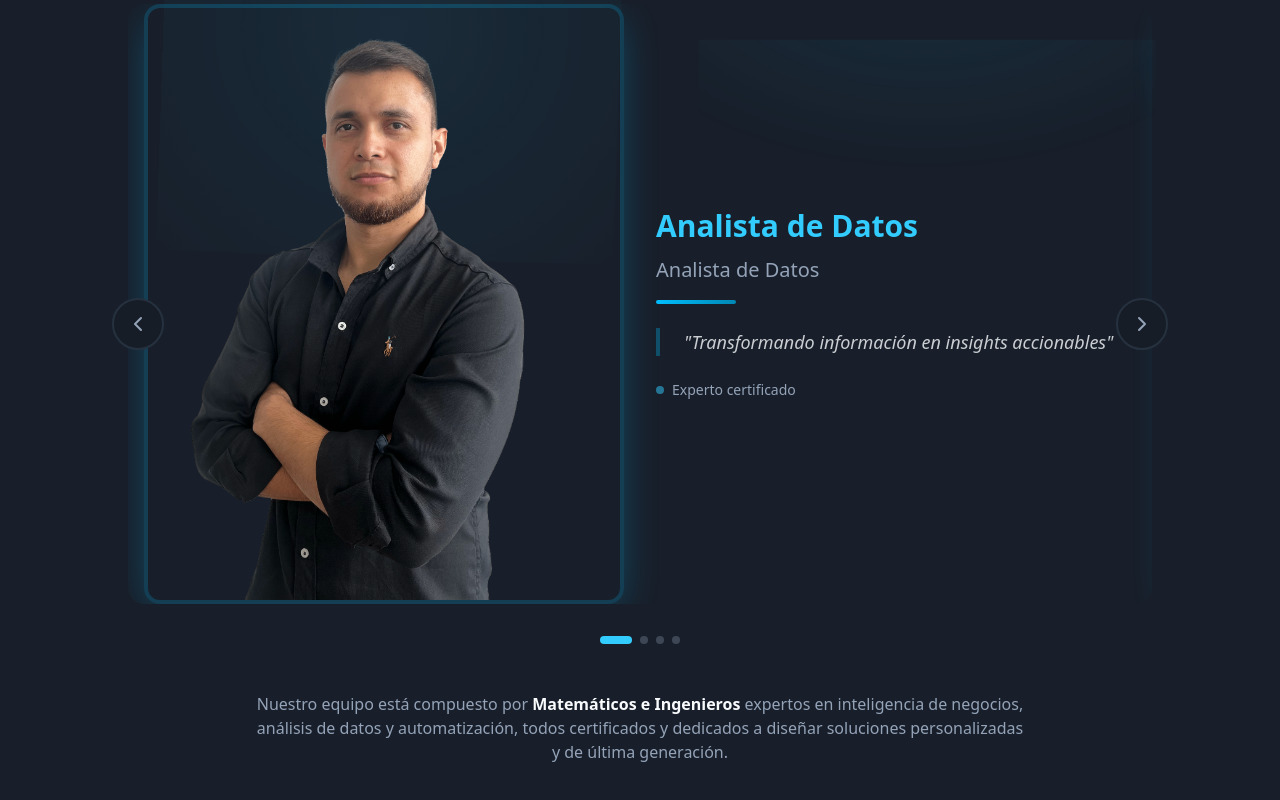
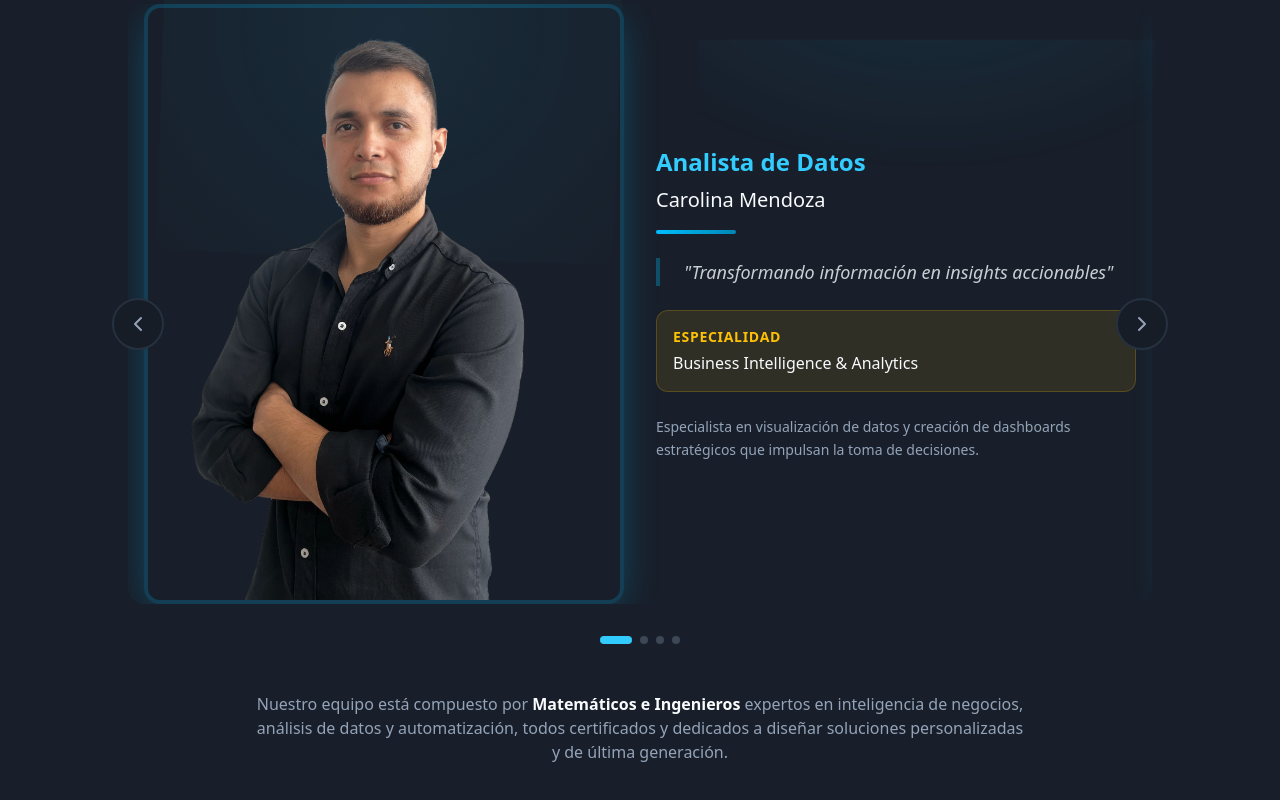
Before and after one commit to desarrollo-01-arar/data-pro-redesign-23581, a React (Vite) app: page / in a window 1280 px wide. Shown: the part 7113-7913 px from the top of the page. Built offline with nearby package versions, Linux system fonts and the light colour scheme; the HTML template or start-up script is replaced by a standard one.

Commit message:
Update team member profiles

```diff
--- a/src/components/AboutUs.tsx
+++ b/src/components/AboutUs.tsx
@@ -9,25 +9,32 @@ import ingenieroAutomatizacion from "@/assets/team/ingeniero-automatizacion.png"
 export const AboutUs = () => {
   const [currentSlide, setCurrentSlide] = useState(0);
   const team = [{
-    name: "Analista de Datos",
     role: "Analista de Datos",
+    name: "Carolina Mendoza",
     image: analistaDatos,
-    quote: "Transformando información en insights accionables"
+    quote: "Transformando información en insights accionables",
+    specialty: "Business Intelligence & Analytics",
+    description: "Especialista en visualización de datos y creación de dashboards estratégicos que impulsan la toma de decisiones."
   }, {
-    name: "Consultor ERP",
-    role: "Consultor ERP, Inteligencia de Negocio",
+    role: "Consultor ERP",
+    name: "Andrés Patiño",
     image: consultorErp,
-    quote: "Optimizando procesos empresariales con tecnología"
+    quote: "Optimizando procesos empresariales con tecnología",
+    specialty: "Siesa EE & Inteligencia de Negocio",
+    description: "Experto en implementación y optimización de sistemas ERP con enfoque en eficiencia operacional."
   }, {
-    name: "Coordinador Mesa de Ayuda",
-    role: "Coordinador Mesa Ayuda",
+    role: "Coordinador Mesa de Ayuda",
+    name: "Diego Ramírez",
     image: coordinadorMesa,
-    quote: "Soporte técnico de excelencia para tu empresa"
+    quote: "Soporte técnico de excelencia para tu empresa",
+    specialty: "Soporte Técnico & Servicio al Cliente"
   }, {
-    name: "Ingeniero de Automatización",
     role: "Ingeniero de Automatización",
+    name: "Laura Gómez",
     image: ingenieroAutomatizacion,
-    quote: "Automatizando procesos para maximizar eficiencia"
+    quote: "Automatizando procesos para maximizar eficiencia",
+    specialty: "RPA & Automatización de Procesos",
+    description: "Desarrolladora de soluciones de automatización que reducen tiempos y costos operativos significativamente."
   }];
   const nextSlide = () => {
     setCurrentSlide(prev => (prev + 1) % team.length);
@@ -127,24 +134,35 @@ export const AboutUs = () => {
                       {/* Info side */}
                       <div className="space-y-6 text-center md:text-left">
                         <div>
-                          <h4 className="text-3xl font-bold mb-3 text-primary dark:text-primary-glow">
+                          <h4 className="text-2xl font-bold mb-2 text-primary dark:text-primary-glow">
+                            {member.role}
+                          </h4>
+                          <p className="text-xl text-foreground mb-4">
                             {member.name}
-                          </h4>
-                          <p className="text-xl text-muted-foreground mb-4">
-                            {member.role}
                           </p>
-                          <div className="h-1 w-20 bg-gradient-primary mx-auto md:mx-0 rounded-full" />
+                          <div className="h-1 w-20 bg-gradient-primary mx-auto md:mx-0 rounded-full mb-4" />
                         </div>
 
                         <blockquote className="text-lg italic text-foreground/80 border-l-4 border-primary/30 pl-6">
                           "{member.quote}"
                         </blockquote>
 
-                        {/* Decorative element */}
-                        <div className="flex items-center justify-center md:justify-start space-x-2 text-sm text-muted-foreground">
-                          <div className="h-2 w-2 rounded-full bg-primary dark:bg-primary-glow animate-pulse" />
-                          <span>Experto certificado</span>
+                        {/* Specialty */}
+                        <div className="bg-accent/10 border border-accent/20 rounded-lg p-4">
+                          <p className="text-sm font-semibold text-accent uppercase tracking-wider mb-1">
+                            Especialidad
+                          </p>
+                          <p className="text-base text-foreground">
+                            {member.specialty}
+                          </p>
                         </div>
+
+                        {/* Optional description */}
+                        {member.description && (
+                          <p className="text-sm text-muted-foreground leading-relaxed">
+                            {member.description}
+                          </p>
+                        )}
                       </div>
                     </div>
                   </div>)}
```
